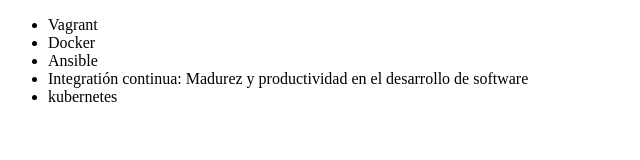
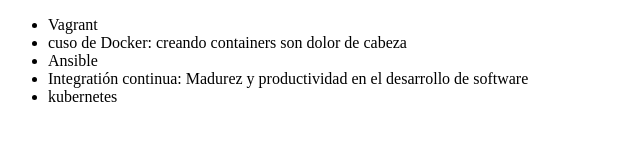
Before and after one commit to jbarrios0625/alura-git, a plain HTML site: page index.html in a window 1280 px wide. Shown: the whole page, without its empty margins (0-640 px from the left). Drawn offline with Linux system fonts and the light colour scheme.

Commit message:
Actualizando nombre del curso de Doker.

```diff
--- a/index.html
+++ b/index.html
@@ -10,7 +10,7 @@
     <body>
         <ul>
             <li>Vagrant</li>
-            <li>Docker</li>
+            <li>cuso de Docker: creando containers son dolor de cabeza</li>
             <li>Ansible</li>
             <li>Integratión continua: Madurez y productividad en el desarrollo de software</li>
             <li>kubernetes</li>
```
